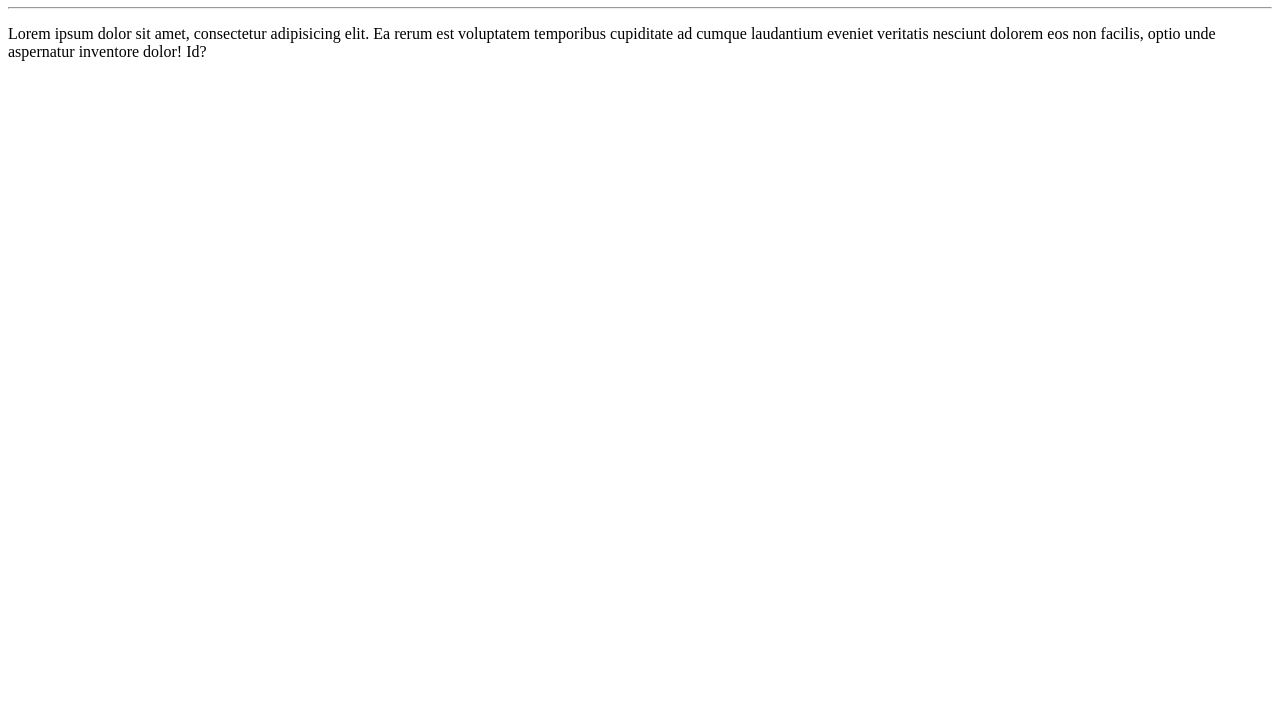
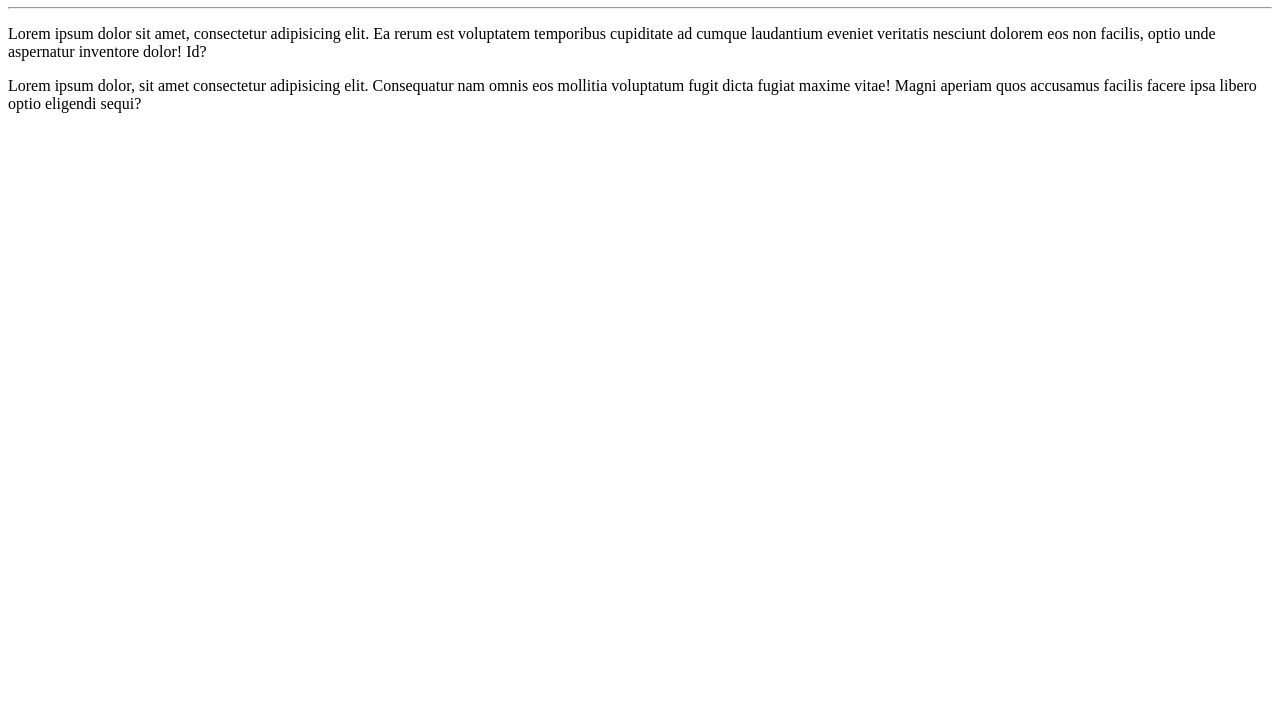
Before and after one commit to rlencione/Ola-Mundo, a plain HTML site: page site-exemplo/index.html in a window 1280 px wide. Shown: the part 99-800 px from the top of the page. Drawn offline with Linux system fonts and the light colour scheme.

Commit message:
adicionei paragrafo

```diff
--- a/site-exemplo/index.html
+++ b/site-exemplo/index.html
@@ -11,6 +11,6 @@
     <h1>Olá, Mundo</h1>
     <hr>
     <p>Lorem ipsum dolor sit amet, consectetur adipisicing elit. Ea rerum est voluptatem temporibus cupiditate ad cumque laudantium eveniet veritatis nesciunt dolorem eos non facilis, optio unde aspernatur inventore dolor! Id?</p>
-
+    <p>Lorem ipsum dolor, sit amet consectetur adipisicing elit. Consequatur nam omnis eos mollitia voluptatum fugit dicta fugiat maxime vitae! Magni aperiam quos accusamus facilis facere ipsa libero optio eligendi sequi?</p>
 </body>
 </html>
```
